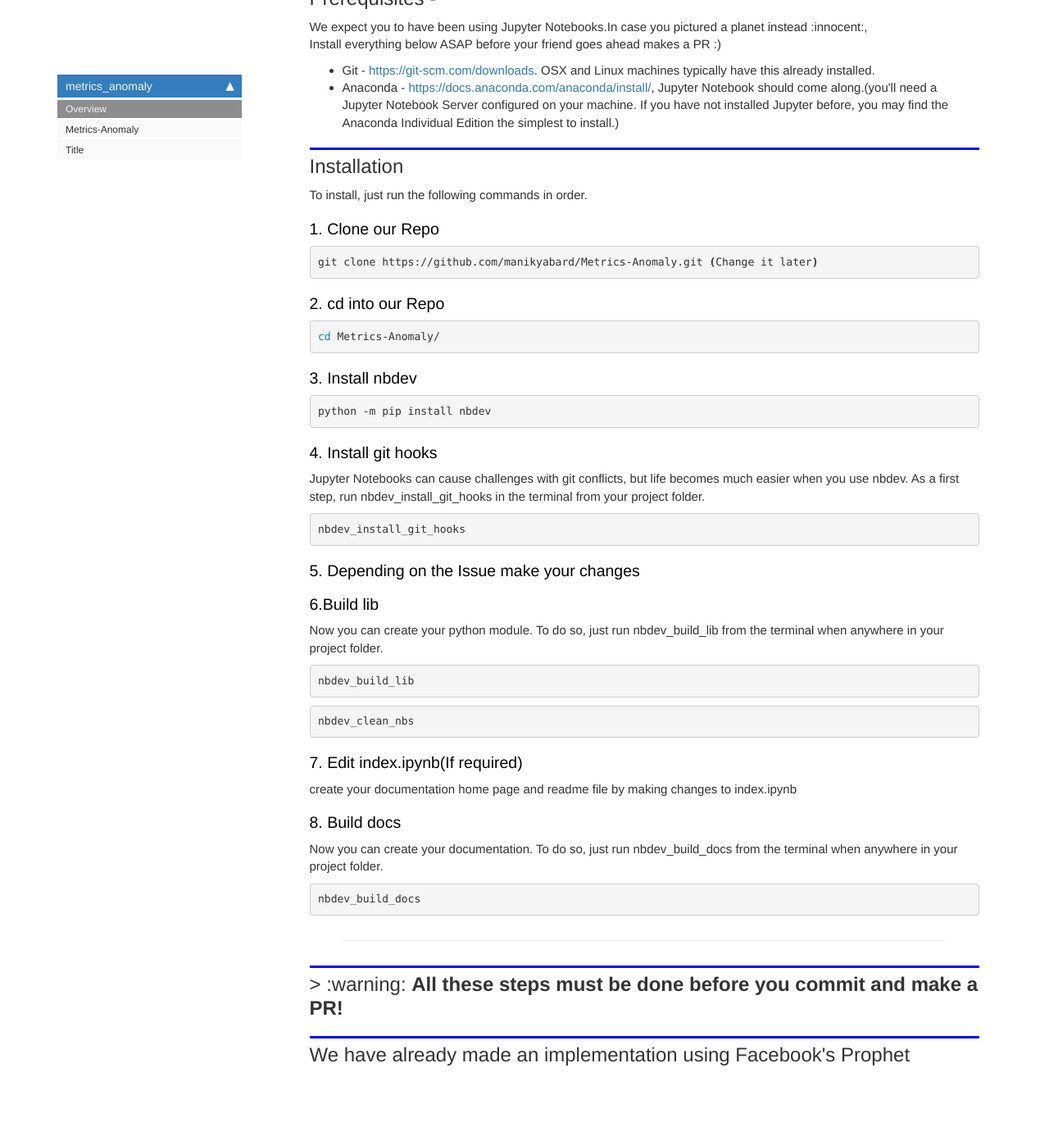
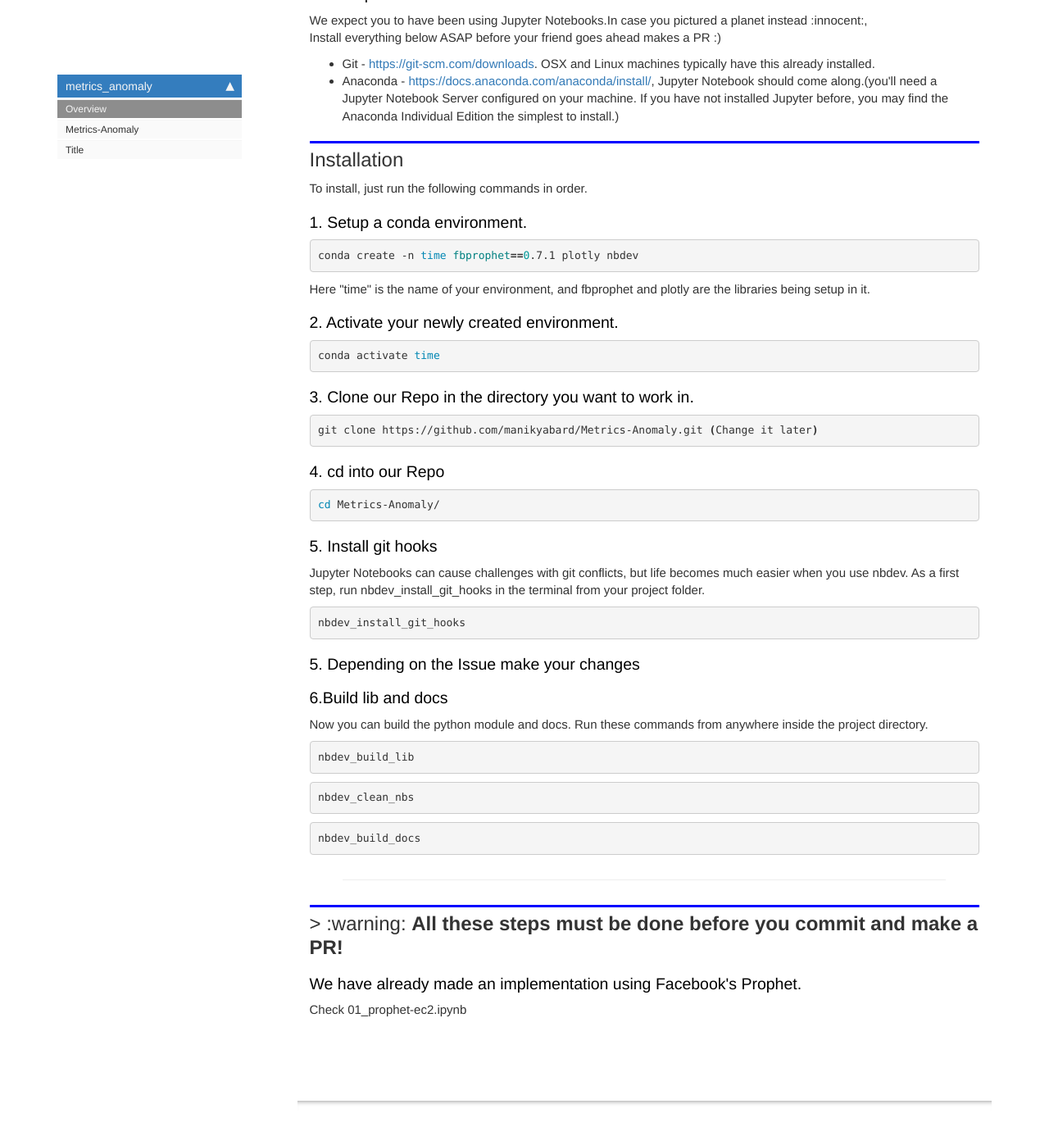
Before and after one commit to acmpesuecc/Metrics-Anomaly, a Jekyll site: the page built from docs/index.html, in a window 1280 px wide and 1400 px high, scrolled down 820 px. Shown: the top 1386 px of the window at 82% size. Built offline with Jekyll 4.4.1, drawn with Linux system fonts in a browser that asks for light colours; nearby versions of some CDN libraries; comment, search, counter and statistics services are not loaded; some of the changed text lies outside the part shown.

Commit message:
Updating readme

```diff
--- a/docs/index.html
+++ b/docs/index.html
@@ -31,7 +31,7 @@ nb_path: "index.ipynb"
 
 <div class="cell border-box-sizing text_cell rendered"><div class="inner_cell">
 <div class="text_cell_render border-box-sizing rendered_html">
-<h2 id="Before-you-begin--">Before you begin -<a class="anchor-link" href="#Before-you-begin--"> </a></h2><p>Before you begin we recommend you to know more about -</p>
+<h2 id="Before-you-begin--">Before you begin -<a class="anchor-link" href="#Before-you-begin--"> </a></h2><p>Before you begin, feel free to go through the following resources -</p>
 <ul>
 <li>Time Series Data - Go through <a href="https://www.aptech.com/blog/introduction-to-the-fundamentals-of-time-series-data-and-analysis/">https://www.aptech.com/blog/introduction-to-the-fundamentals-of-time-series-data-and-analysis/</a>  </li>
 <li>AWS Cloudwatch Metrics - Go through <a href="https://docs.aws.amazon.com/AmazonCloudWatch/latest/monitoring/working_with_metrics.html">https://docs.aws.amazon.com/AmazonCloudWatch/latest/monitoring/working_with_metrics.html</a>  </li>
@@ -42,29 +42,30 @@ Install everything below ASAP before your friend goes ahead makes a PR :)</p>
 <li>Git - <a href="https://git-scm.com/downloads">https://git-scm.com/downloads</a>. OSX and Linux machines typically have this already installed.  </li>
 <li>Anaconda - <a href="https://docs.anaconda.com/anaconda/install/">https://docs.anaconda.com/anaconda/install/</a>,  Jupyter Notebook should come along.(you'll need a Jupyter Notebook Server configured on your machine. If you have not installed Jupyter before, you may find the Anaconda Individual Edition the simplest to install.)  </li>
 </ul>
-<h2 id="Installation">Installation<a class="anchor-link" href="#Installation"> </a></h2><p>To install, just run the following commands in order.</p>
 
 </div>
 </div>
 </div>
 <div class="cell border-box-sizing text_cell rendered"><div class="inner_cell">
 <div class="text_cell_render border-box-sizing rendered_html">
-<h3 id="1.-Clone-our-Repo">1. Clone our Repo<a class="anchor-link" href="#1.-Clone-our-Repo"> </a></h3><div class="highlight"><pre><span></span>git clone https://github.com/manikyabard/Metrics-Anomaly.git <span class="o">(</span>Change it later<span class="o">)</span>
+<h2 id="Installation">Installation<a class="anchor-link" href="#Installation"> </a></h2><p>To install, just run the following commands in order.</p>
+<h3 id="1.-Setup-a-conda-environment.">1. Setup a conda environment.<a class="anchor-link" href="#1.-Setup-a-conda-environment."> </a></h3><div class="highlight"><pre><span></span>conda create -n <span class="nb">time</span> <span class="nv">fbprophet</span><span class="o">==</span><span class="m">0</span>.7.1 plotly nbdev
 </pre></div>
-<h3 id="2.-cd-into-our-Repo">2. cd into our Repo<a class="anchor-link" href="#2.-cd-into-our-Repo"> </a></h3><div class="highlight"><pre><span></span><span class="nb">cd</span> Metrics-Anomaly/
+<p>Here "time" is the name of your environment, and fbprophet and plotly are the libraries being setup in it.</p>
+<h3 id="2.-Activate-your-newly-created-environment.">2. Activate your newly created environment.<a class="anchor-link" href="#2.-Activate-your-newly-created-environment."> </a></h3><div class="highlight"><pre><span></span>conda activate <span class="nb">time</span>
 </pre></div>
-<h3 id="3.-Install-nbdev">3. Install nbdev<a class="anchor-link" href="#3.-Install-nbdev"> </a></h3><div class="highlight"><pre><span></span>python -m pip install nbdev
+<h3 id="3.-Clone-our-Repo-in-the-directory-you-want-to-work-in.">3. Clone our Repo in the directory you want to work in.<a class="anchor-link" href="#3.-Clone-our-Repo-in-the-directory-you-want-to-work-in."> </a></h3><div class="highlight"><pre><span></span>git clone https://github.com/manikyabard/Metrics-Anomaly.git <span class="o">(</span>Change it later<span class="o">)</span>
 </pre></div>
-<h3 id="4.-Install-git-hooks">4. Install git hooks<a class="anchor-link" href="#4.-Install-git-hooks"> </a></h3><p>Jupyter Notebooks can cause challenges with git conflicts, but life becomes much easier when you use nbdev. As a first step, run nbdev_install_git_hooks in the terminal from your project folder.</p>
+<h3 id="4.-cd-into-our-Repo">4. cd into our Repo<a class="anchor-link" href="#4.-cd-into-our-Repo"> </a></h3><div class="highlight"><pre><span></span><span class="nb">cd</span> Metrics-Anomaly/
+</pre></div>
+<h3 id="5.-Install-git-hooks">5. Install git hooks<a class="anchor-link" href="#5.-Install-git-hooks"> </a></h3><p>Jupyter Notebooks can cause challenges with git conflicts, but life becomes much easier when you use nbdev. As a first step, run nbdev_install_git_hooks in the terminal from your project folder.</p>
 <div class="highlight"><pre><span></span>nbdev_install_git_hooks
 </pre></div>
-<h3 id="5.-Depending-on-the-Issue-make-your-changes">5. Depending on the Issue make your changes<a class="anchor-link" href="#5.-Depending-on-the-Issue-make-your-changes"> </a></h3><h3 id="6.Build-lib">6.Build lib<a class="anchor-link" href="#6.Build-lib"> </a></h3><p>Now you can create your python module. To do so, just run nbdev_build_lib from the terminal when anywhere in your project folder.</p>
+<h3 id="5.-Depending-on-the-Issue-make-your-changes">5. Depending on the Issue make your changes<a class="anchor-link" href="#5.-Depending-on-the-Issue-make-your-changes"> </a></h3><h3 id="6.Build-lib-and-docs">6.Build lib and docs<a class="anchor-link" href="#6.Build-lib-and-docs"> </a></h3><p>Now you can build the python module and docs. Run these commands from anywhere inside the project directory.</p>
 <div class="highlight"><pre><span></span>nbdev_build_lib
 </pre></div>
 <div class="highlight"><pre><span></span>nbdev_clean_nbs
 </pre></div>
-<h3 id="7.-Edit-index.ipynb(If-required)">7. Edit index.ipynb(If required)<a class="anchor-link" href="#7.-Edit-index.ipynb(If-required)"> </a></h3><p>create your documentation home page and readme file by making changes to index.ipynb</p>
-<h3 id="8.-Build-docs">8. Build docs<a class="anchor-link" href="#8.-Build-docs"> </a></h3><p>Now you can create your documentation. To do so, just run nbdev_build_docs from the terminal when anywhere in your project folder.</p>
 <div class="highlight"><pre><span></span>nbdev_build_docs
 </pre></div>
 <hr>
@@ -74,7 +75,8 @@ Install everything below ASAP before your friend goes ahead makes a PR :)</p>
 </div>
 <div class="cell border-box-sizing text_cell rendered"><div class="inner_cell">
 <div class="text_cell_render border-box-sizing rendered_html">
-<h2 id="We-have-already-made-an-implementation-using-Facebook's-Prophet">We have already made an implementation using Facebook's Prophet<a class="anchor-link" href="#We-have-already-made-an-implementation-using-Facebook's-Prophet"> </a></h2>
+<h3 id="We-have-already-made-an-implementation-using-Facebook's-Prophet.">We have already made an implementation using Facebook's Prophet.<a class="anchor-link" href="#We-have-already-made-an-implementation-using-Facebook's-Prophet."> </a></h3><p>Check 01_prophet-ec2.ipynb</p>
+
 </div>
 </div>
 </div>
```
Also changed, not shown: README.md, 1 other file.
